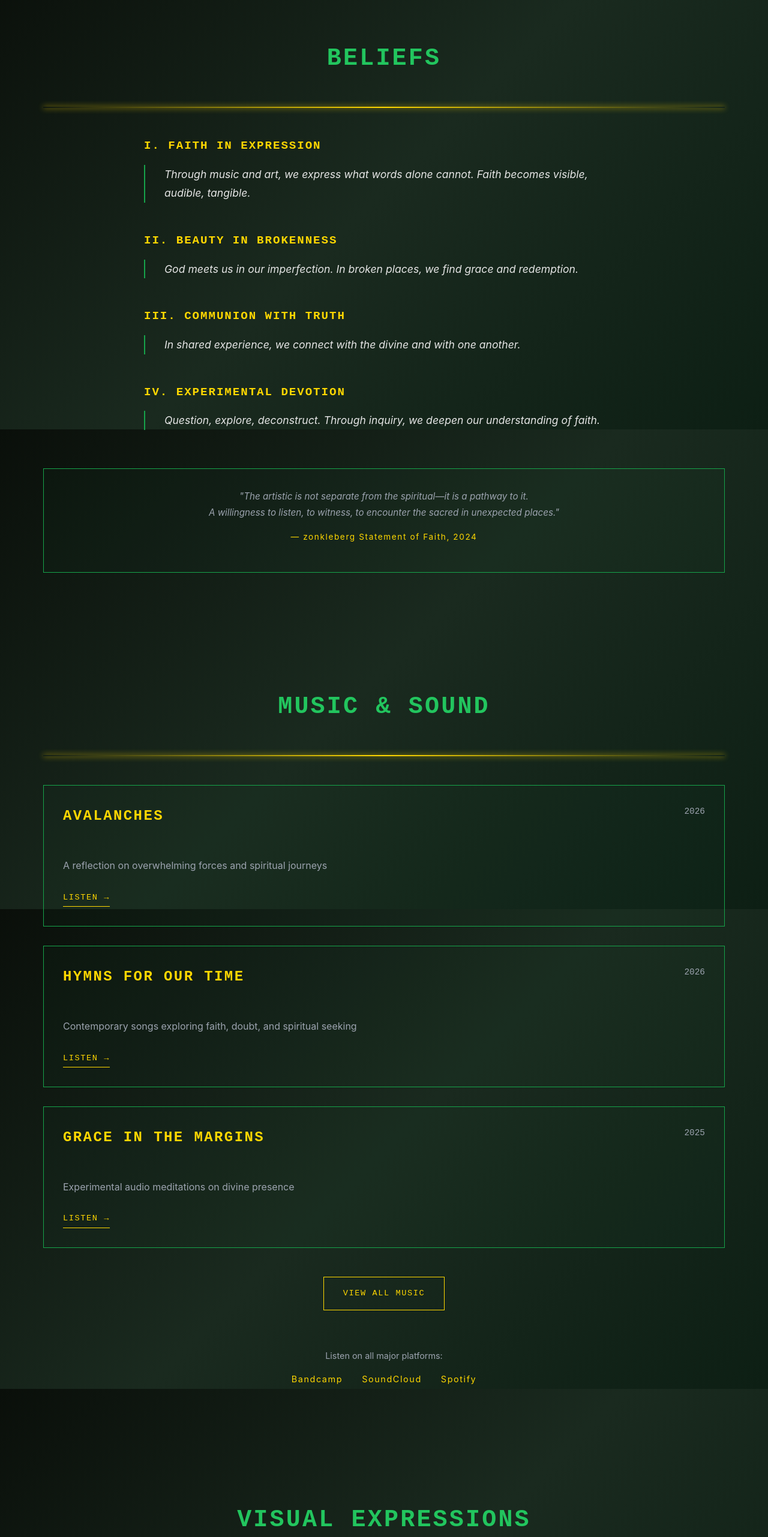
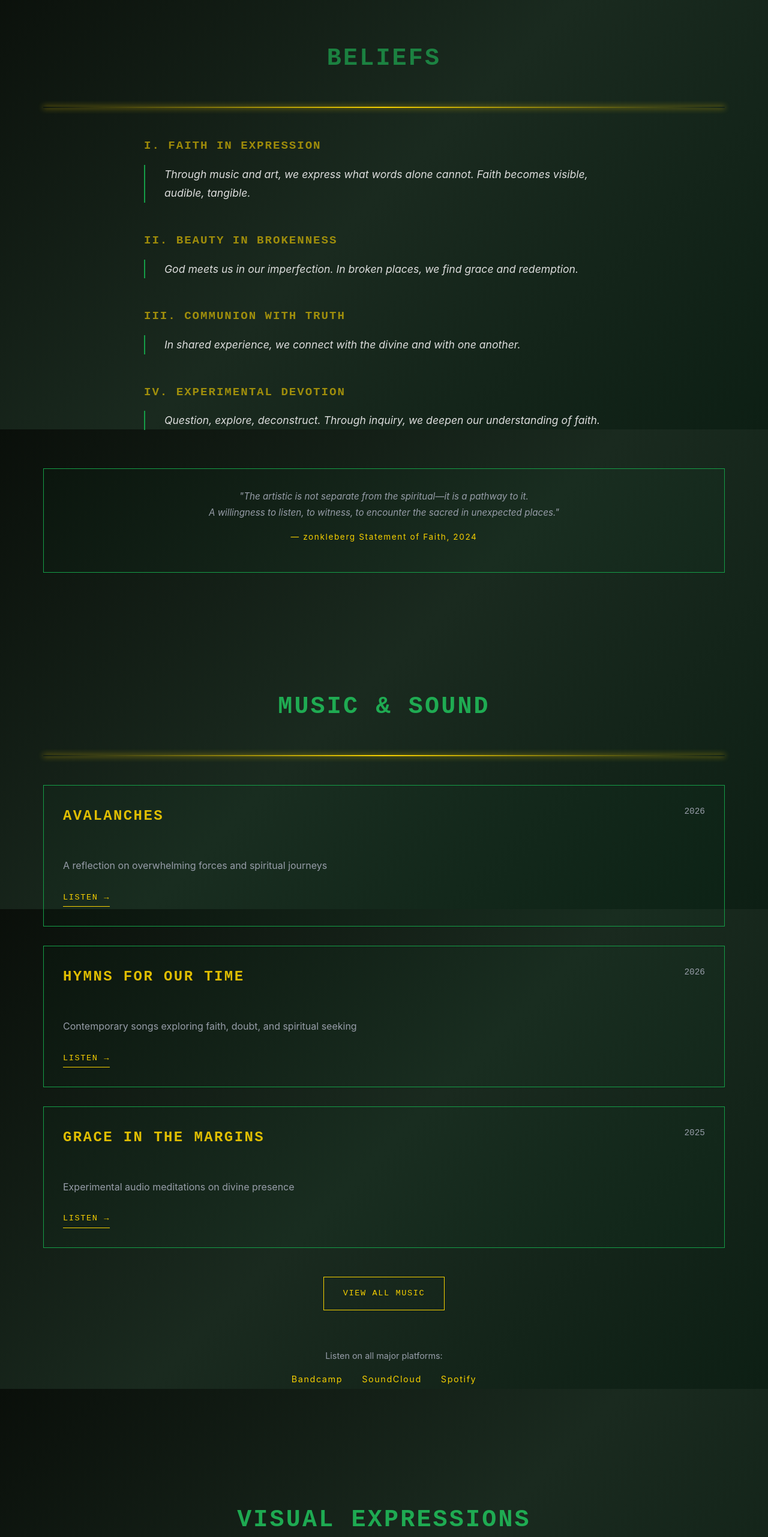
Before and after one commit to Pillar-Of-Light/homebase, a React (Create React App) app: page / in a window 1280 px wide. Shown: the part 884-3447 px from the top of the page at 60% size. Built offline with nearby package versions, Linux system fonts and the light colour scheme.

Commit message:
added flickering effect

```diff
--- a/src/components/sections/communion.jsx
+++ b/src/components/sections/communion.jsx
@@ -32,6 +32,7 @@ export default function Communion() {
           fontSize: "2.5rem",
           letterSpacing: "0.2rem",
           marginBottom: "3rem",
+          animation: "flicker-medium 4s ease-in-out infinite",
         }}
       >
         COMMUNION
--- a/src/components/sections/doctrine.jsx
+++ b/src/components/sections/doctrine.jsx
@@ -31,6 +31,7 @@ export default function Doctrine() {
           fontSize: "2.5rem",
           letterSpacing: "0.2rem",
           marginBottom: "3rem",
+          animation: "flicker-erratic 5s ease-in-out infinite",
         }}
       >
         BELIEFS
--- a/src/components/sections/music.jsx
+++ b/src/components/sections/music.jsx
@@ -41,6 +41,7 @@ export default function Music() {
           fontSize: "2.5rem",
           letterSpacing: "0.2rem",
           marginBottom: "3rem",
+          animation: "flicker-medium 4s ease-in-out infinite",
         }}
       >
         MUSIC & SOUND
--- a/src/components/sections/visuals.jsx
+++ b/src/components/sections/visuals.jsx
@@ -35,6 +35,7 @@ export default function Visuals() {
           fontSize: "2.5rem",
           letterSpacing: "0.2rem",
           marginBottom: "3rem",
+          animation: "flicker-medium 4s ease-in-out infinite",
         }}
       >
         VISUAL EXPRESSIONS
--- a/src/components/sections/writings.jsx
+++ b/src/components/sections/writings.jsx
@@ -36,6 +36,7 @@ export default function Writings() {
           fontSize: "2.5rem",
           letterSpacing: "0.2rem",
           marginBottom: "3rem",
+          animation: "flicker-fast 3s ease-in-out infinite",
         }}
       >
         REFLECTIONS & WRITINGS
--- a/src/pages/allmusic.jsx
+++ b/src/pages/allmusic.jsx
@@ -56,6 +56,7 @@ export default function AllMusic() {
                         letterSpacing: "0.2rem",
                         marginTop: "2rem",
                         marginBottom: "3rem",
+                        animation: "flicker-medium 4s ease-in-out infinite",
                     }}>
                         ALL MUSIC
                     </h2>
--- a/src/pages/allwritings.jsx
+++ b/src/pages/allwritings.jsx
@@ -53,6 +53,7 @@ export default function AllWritings() {
             letterSpacing: "0.2rem",
             marginTop: "2rem",
             marginBottom: "3rem",
+            animation: "flicker-fast 3s ease-in-out infinite",
           }}>
             ALL WRITINGS
           </h2>
--- a/src/pages/morevisuals.jsx
+++ b/src/pages/morevisuals.jsx
@@ -42,6 +42,7 @@ export default function MoreVisuals() {
                         letterSpacing: "0.2rem",
                         marginTop: "2rem",
                         marginBottom: "3rem",
+                        animation: "flicker-medium 4s ease-in-out infinite",
                     }}>
                         VISUAL EXPRESSIONS
                     </h2>
--- a/src/styles/globals.css
+++ b/src/styles/globals.css
@@ -25,7 +25,7 @@ main {
   flex: 1;
 }
 
-/* Glow Text */
+/* Glow text */
 .glow-text {
   color: var(--color-green-primary);
   text-shadow: var(--glow-green);
@@ -41,6 +41,93 @@ main {
   50% {
     text-shadow: 0 0 20px var(--color-green-primary), 0 0 40px var(--color-green-primary), 0 0 60px var(--color-green-primary);
   }
+}
+
+@keyframes light-flicker {
+  0%, 18%, 22%, 25%, 53%, 57%, 100% {
+    opacity: 1;
+    text-shadow: 0 0 10px var(--color-green-primary),
+                 0 0 20px var(--color-green-primary);
+  }
+  20%, 24%, 55% {
+    opacity: 0.4;
+    text-shadow: none;
+  }
+}
+
+/* Flicker control */
+@keyframes flicker-slow {
+  0%, 100% { opacity: 1; }
+  10% { opacity: 0.85; }
+  20% { opacity: 0.95; }
+  30% { opacity: 0.9; }
+  50% { opacity: 0.8; }
+  70% { opacity: 0.95; }
+}
+
+@keyframes flicker-medium {
+  0%, 100% { opacity: 1; }
+  15% { opacity: 0.75; }
+  25% { opacity: 0.9; }
+  40% { opacity: 0.7; }
+  60% { opacity: 0.95; }
+  80% { opacity: 0.85; }
+}
+
+@keyframes flicker-fast {
+  0%, 100% { opacity: 1; }
+  5% { opacity: 0.6; }
+  12% { opacity: 0.9; }
+  18% { opacity: 0.7; }
+  25% { opacity: 0.95; }
+  35% { opacity: 0.75; }
+  50% { opacity: 0.8; }
+  65% { opacity: 0.9; }
+  80% { opacity: 0.65; }
+}
+
+@keyframes flicker-erratic {
+  0%, 100% { opacity: 1; }
+  8% { opacity: 0.5; }
+  10% { opacity: 0.95; }
+  12% { opacity: 0.6; }
+  14% { opacity: 1; }
+  20% { opacity: 0.7; }
+  22% { opacity: 0.9; }
+  45% { opacity: 0.55; }
+  48% { opacity: 0.85; }
+  75% { opacity: 0.65; }
+  78% { opacity: 1; }
+}
+
+/* Apply variable flickers to sections - Add these classes to your section IDs */
+#music h2, #music h3 {
+  animation: flicker-slow 6s ease-in-out infinite;
+}
+
+#visuals h2, #visuals h3 {
+  animation: flicker-medium 4s ease-in-out infinite;
+}
+
+#writings h2, #writings h3 {
+  animation: flicker-fast 3s ease-in-out infinite;
+}
+
+#doctrine h2, #doctrine h3 {
+  animation: flicker-erratic 5s ease-in-out infinite;
+}
+
+#communion h2 {
+  animation: flicker-slow 7s ease-in-out infinite;
+}
+
+@keyframes ambient-flicker {
+  0%, 100% { filter: brightness(1); }
+  50% { filter: brightness(0.95); }
+}
+
+body {
+  animation: ambient-flicker 3s ease-in-out infinite;
 }
 
 /* Section Styles */
```
